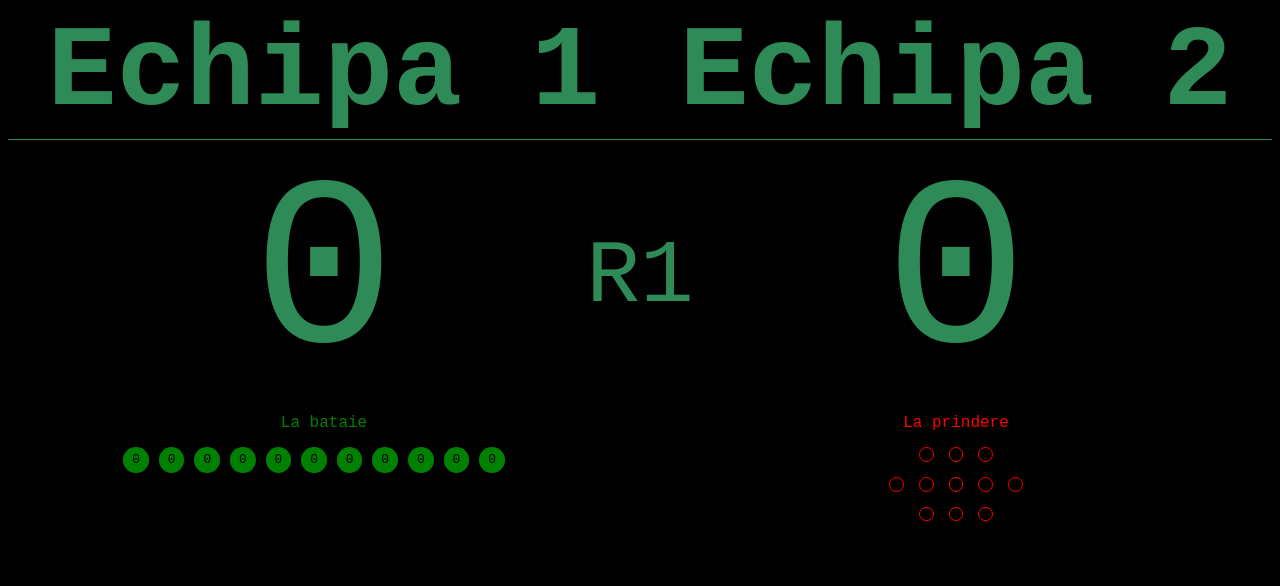
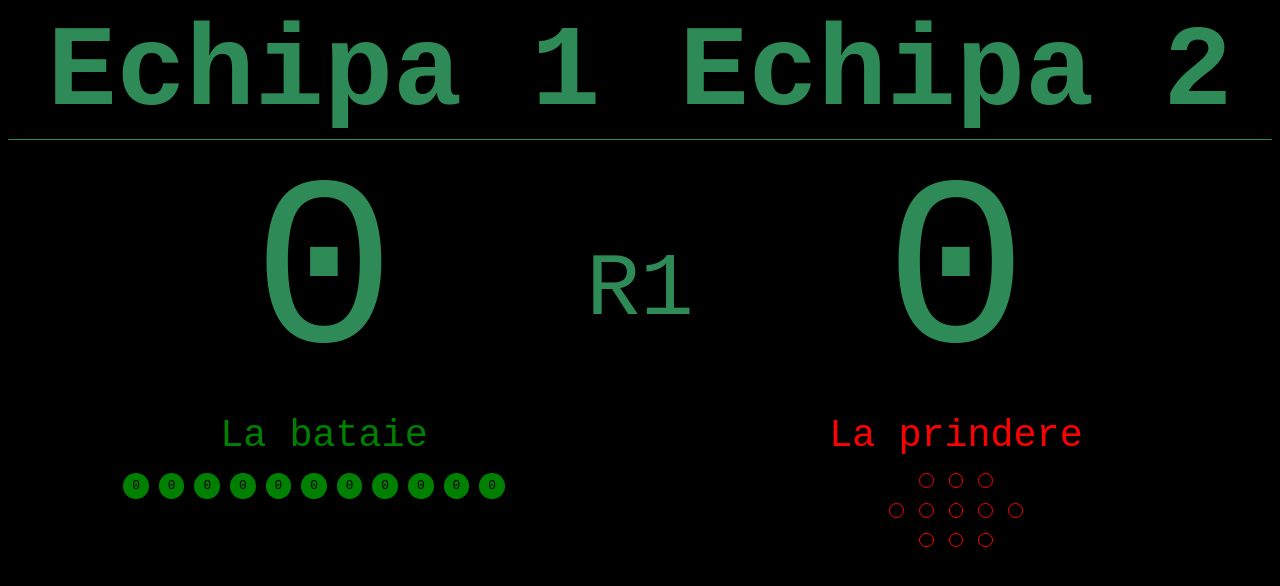
Before and after one commit to OctavianDobre8/Scoreboard-Default, an Electron app: page index.html in a window 1280 px wide. Drawn offline with Linux system fonts and the light colour scheme.

Commit message:
done
the job is done!!

```diff
--- a/style.css
+++ b/style.css
@@ -55,6 +55,14 @@ body {
   display: flex;
   flex-direction: column;
   align-items: center;
+}
+
+#team-text-one{
+  font-size:3vw;
+}
+
+#team-text-two{
+  font-size:3vw;
 }
 
 .team-circles {
```
